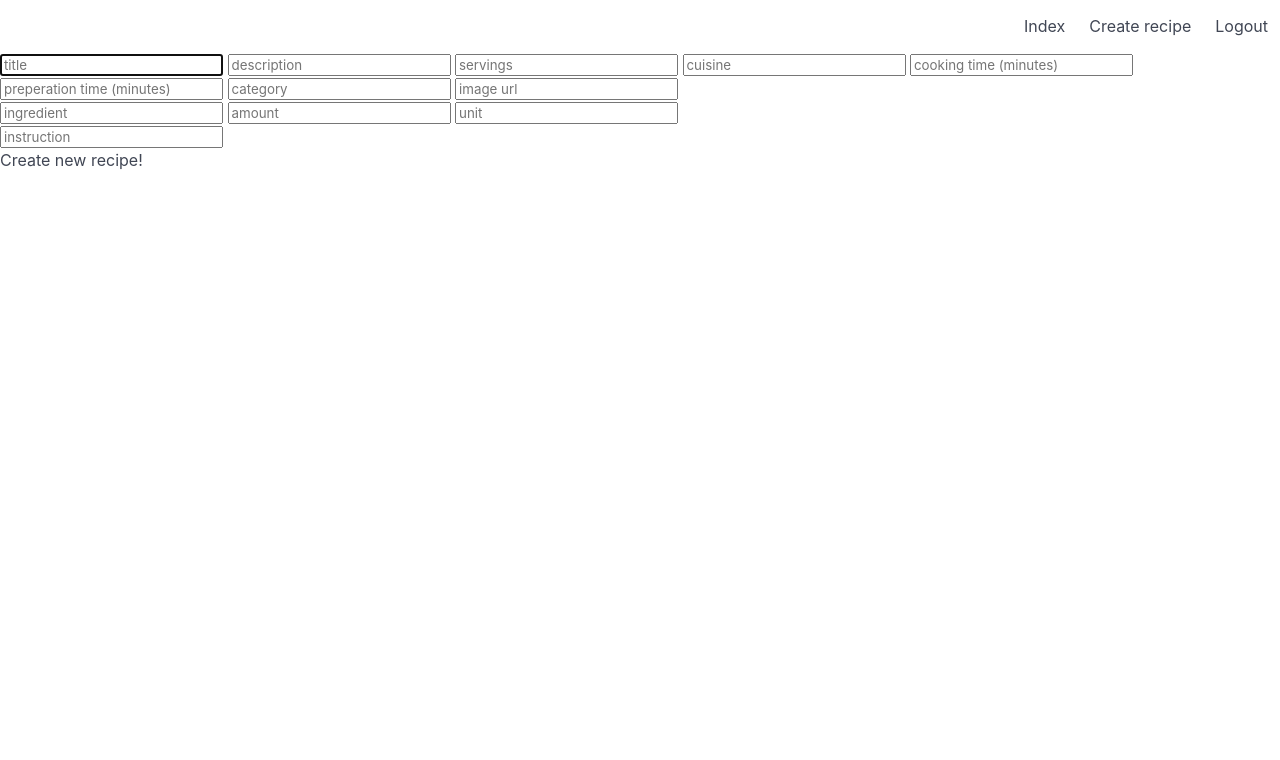
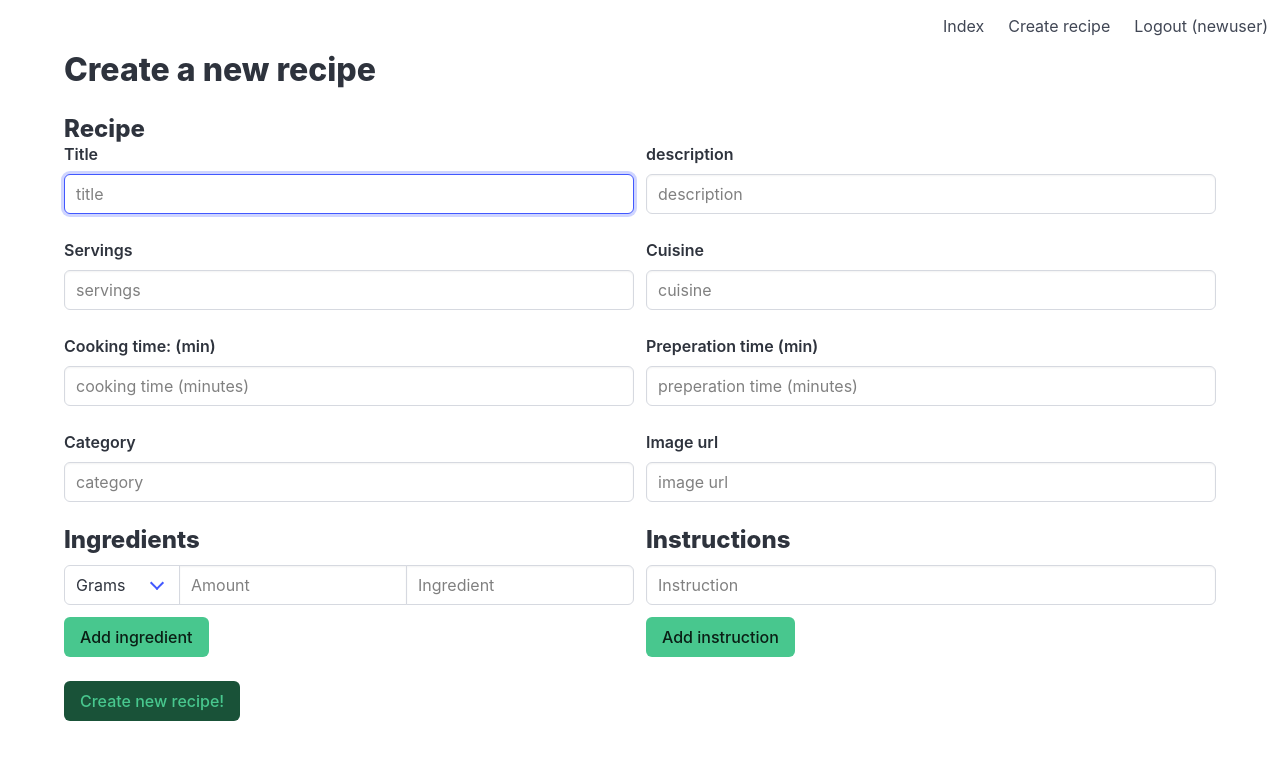
Before and after one commit to IanSpeelman/Recipe_picker, a Django app: page /recipe/new in a window 1280 px wide. Shown: the top 760 px of the page. Run offline with Django 5.2, Linux system fonts and the light colour scheme; a user stored in the database is signed in.

Commit message:
Add new recipe
models created for
    recipes
    ingredients
    instructions

some small improvements on the style
fix some mistakes in the create recipe form

new recipes can now be created
redirect to recipes page after creation (this page is just empty for now)

```diff
--- /dev/null
+++ b/final_project/recipes/static/recipes/scripts/addfields.js
@@ -0,0 +1,71 @@
+document.addEventListener("DOMContentLoaded", () => {
+	const newIngredient = document.querySelector("#new-ingredient");
+	const newInstruction = document.querySelector("#new-instruction");
+	const ingredientList = document.querySelector("#ingredient-list");
+	const instructionList = document.querySelector("#instruction-list");
+    let instructions = 1
+    let ingredients = 1
+	newInstruction.addEventListener("click", (e) => {
+		e.preventDefault();
+		let div = document.createElement("div");
+		div.setAttribute("class", "field");
+		let input = document.createElement("input");
+		input.setAttribute("class", "input");
+		input.setAttribute("type", "text");
+		input.setAttribute("name", `instruction[${instructions}]`);
+		input.setAttribute("aria-label", "instruction");
+		input.setAttribute("placeholder", "Instruction");
+		input.setAttribute("autocomplete", "off");
+		div.append(input);
+		instructionList.append(div);
+        instructions++;
+	});
+	const options = [
+		{ unit: "Grams", short: "g" },
+		{ unit: "mililiters", short: "ml" },
+	];
+	newIngredient.addEventListener("click", (e) => {
+		e.preventDefault();
+		let field = document.createElement("div");
+		field.setAttribute("class", "field has-addons");
+		let control = document.createElement("div");
+		control.classList.add("control");
+		let selectDiv = document.createElement("div");
+		selectDiv.classList.add("select");
+		let select = document.createElement("select");
+		select.setAttribute("name", `unit[${ingredients}]`);
+		for (option of options) {
+			let selectOption = document.createElement("option");
+			selectOption.setAttribute("value", option.short);
+			selectOption.innerText = option.unit;
+			select.append(selectOption);
+		}
+		selectDiv.append(select);
+		control.append(selectDiv);
+		field.append(control);
+		control = document.createElement("div");
+		control.classList.add("control");
+		let input = document.createElement("input");
+		input.setAttribute("type", "number");
+		input.setAttribute("class", "input");
+		input.setAttribute("name", `amount[${ingredients}]`);
+		input.setAttribute("aria-label", "amount");
+		input.setAttribute("placeholder", "Amount");
+		input.setAttribute("autocomplete", "off");
+		control.append(input);
+		field.append(control);
+		control = document.createElement("div");
+		control.classList.add("control");
+		input = document.createElement("input");
+		input.setAttribute("type", "text");
+		input.setAttribute("class", "input");
+		input.setAttribute("name", `ingredient[${ingredients}]`);
+		input.setAttribute("aria-label", "ingredient");
+		input.setAttribute("placeholder", "Ingredient");
+		input.setAttribute("autocomplete", "off");
+		control.append(input);
+		field.append(control);
+		ingredientList.append(field);
+        ingredients++;
+	});
+});
--- a/final_project/recipes/templates/recipes/layout.html
+++ b/final_project/recipes/templates/recipes/layout.html
@@ -11,7 +11,7 @@
         {% endblock %}
     </title>
     <link rel="stylesheet" href="https://cdn.jsdelivr.net/npm/bulma@1.0.1/css/bulma.min.css">
-    <!-- <link rel="stylesheet" href="{% static 'recipes/style/style.css' %}"> -->
+    <link rel="stylesheet" href="{% static 'recipes/style/style.css' %}">
     <script src="{% static 'recipes/scripts/hamburger.js'%}"></script>
 </head>
 
@@ -30,7 +30,7 @@
                 <a class="navbar-item" href="{% url 'index' %}">Index</a>
                 {% if user.is_authenticated %}
                 <a class="navbar-item" href="{% url 'newrecipe' %}">Create recipe</a>
-                <a class="navbar-item" href="{% url 'logout' %}">Logout</a>
+                <a class="navbar-item" href="{% url 'logout' %}">Logout ({{ user }})</a>
                 {% else %}
                 <a class="navbar-item" href="{% url 'login' %}">Login</a>
                 <a class="navbar-item" href="{% url 'register' %}">Register</a>
--- a/final_project/recipes/templates/recipes/new_recipe.html
+++ b/final_project/recipes/templates/recipes/new_recipe.html
@@ -1,34 +1,97 @@
 {% extends 'recipes/layout.html' %}
+{% load static %}
 {% block title %}
 new recipe
 {% endblock %}
 {% block body %}
-<div class="center">
-    <div class="login">
-        <form action="{% url 'newrecipe' %}" method="post">
-            {% csrf_token %}
-            <div id="main-info">
-                <input type="text" name="title" aria-label="title" placeholder="title" required autofocus autocapitalize="on" autocomplete="off">
-                <input type="text" name="description" aria-label="description" placeholder="description" require">
-                <input type="text" name="servings" aria-label="servings" placeholder="servings" require">
-                <input type="text" name="cuisine" aria-label="cuisine" placeholder="cuisine" require">
-                <input type="number" name="cooking-time" aria-label="cooking-time" placeholder="cooking time (minutes)" require">
-                <input type="number" name="preperation-time" aria-label="preperation-time" placeholder="preperation time (minutes)" require">
-                <input type="text" name="category" aria-label="category" placeholder="category" require">
-                <input type="text" name="image_url" aria-label="image_url" placeholder="image url" require">
+<div class="container">
+    <h1 class="title is-3">Create a new recipe</h1>
+    <form action="{% url 'newrecipe' %}" method="post">
+        {% csrf_token %}
+        <h2 class="title is-4">Recipe</h2>
+        <div class="fixed-grid has-1-cols-mobile has-2-cols-desktop">
+            <div class="grid">
+                <div class="field">
+                    <div class="label">Title</div>
+                    <input class="input" type="text" name="title" aria-label="title" placeholder="title" required
+                        autofocus autocapitalize="on" autocomplete="off">
+                </div>
+                <div class="field">
+                    <div class="label">description</div>
+                    <input autocomplete="off" class="input" type="text" name="description" aria-label="description"
+                        placeholder="description" required">
+                </div>
+                <div class="field">
+                    <div class="label">Servings</div>
+                    <input autocomplete="off" class="input" type="number" min="0" name="servings" aria-label="servings" placeholder="servings"
+                        required">
+                </div>
+                <div class="field">
+                    <div class="label">Cuisine</div>
+                    <input autocomplete="off" class="input" type="text" name="cuisine" aria-label="cuisine" placeholder="cuisine" required">
+                </div>
+                <div class="field">
+                    <div class="label">Cooking time: (min)</div>
+                    <input autocomplete="off" class="input" type="number" name="cooking-time" aria-label="cooking-time"
+                        placeholder="cooking time (minutes)" required min="0">
+                </div>
+                <div class="field">
+                    <div class="label">Preperation time (min)</div>
+                    <input autocomplete="off" class="input" type="number" name="preperation-time" aria-label="preperation-time"
+                        placeholder="preperation time (minutes)" required min="0">
+                </div>
+                <div class="field">
+                    <div class="label">Category</div>
+                    <input autocomplete="off" class="input" type="text" name="category" aria-label="category" placeholder="category"
+                        require">
+                </div>
+                <div class="field">
+                    <div class="label">Image url</div>
+                    <input autocomplete="off" class="input" type="text" name="image-url" aria-label="image url" placeholder="image url"
+                        require">
+                </div>
+                <div class="field">
+                    <h2 class="title is-4">Ingredients</h2>
+                    <div class="field" id="ingredient-list">
+                        <div class="field has-addons">
+                            <div class="control">
+                                <div class="select">
+                                    <select name="unit[0]">
+                                        <option value="g">Grams</option>
+                                        <option value="ml">mililiters</option>
+                                    </select>
+                                </div>
+                            </div>
+                            <div class="control">
+                                <input autocomplete="off" type="number" class="input" name="amount[0]" aria-label="Amount"
+                                    placeholder="Amount" min="0" required>
+                            </div>
+                            <div class="control">
+                                <input autocomplete="off" type="text" class="input" name="ingredient[0]" aria-label="Ingredient"
+                                    placeholder="Ingredient" required>
+                            </div>
+                        </div>
+                    </div>
+                    <button class="button is-success" id="new-ingredient">Add ingredient</button>
+                </div>
+                <div class="field">
+                    <h2 class="title is-4">Instructions</h2>
+                    <div class="field" id="instruction-list">
+                        <div class="field">
+                            <input autocomplete="off" class="input" type="text" name="instruction[0]" aria-label="instruction"
+                                placeholder="Instruction" required>
+                        </div>
+                    </div>
+                    <div class=" field">
+                        <button class=" button is-success" id="new-instruction">Add instruction</button>
+                    </div>
+                </div>
+                <div class="field">
+                    <button class=" button is-success is-dark">Create new recipe!</button>
+                </div>
             </div>
-            <div id="ingredients">
-                <input type="text" name="ingredient" aria-label="ingredient" placeholder="ingredient">
-                <input type="text" name="amount" aria-label="amount" placeholder="amount">
-                <input type="text" name="unit" aria-label="unit" placeholder="unit">
-            </div>
-            <div id="instructions">
-                <input type="text" name="instruction" aria-label="instruction" placeholder="instruction"">
-            </div>
-
-            <button>Create new recipe!</button>
-        </form>
-    </div>
+        </div>
+    </form>
 </div>
-
+<script src="{% static 'recipes/scripts/addfields.js' %}"></script>
 {% endblock %}
--- a/final_project/recipes/urls.py
+++ b/final_project/recipes/urls.py
@@ -7,4 +7,5 @@ urlpatterns = [
     path("register", views.register, name="register"),
     path("logout", views.logout, name="logout"),
     path("recipe/new", views.new_recipe , name="newrecipe"),
+    path("recipe/<int:recipe_id>", views.recipe , name="recipe"),
 ]
--- a/final_project/recipes/views.py
+++ b/final_project/recipes/views.py
@@ -4,10 +4,20 @@ from django.urls import reverse
 from django.contrib.auth.models import User
 from django.contrib.auth import authenticate, login as auth_login, logout as auth_logout
 
+from .models import Recipe, Ingredient, Instruction
+
 # Create your views here.
 def index(request):
-    if request.user.is_authenticated:
-        print(f"the current user is {request.user}")
+    #! this can be removed when done testing
+    #! comment out for unittest
+    # recipe = Recipe.objects.get(title="test recipe")
+    # steps = Instruction.objects.filter(recipe=recipe)
+    # ingredients = Ingredient.objects.filter(recipe=recipe)
+    # print(recipe.title)
+    # for step in steps:
+    #     print(f"step {step.instruction_number}:{step.instruction}")
+    # for ingredient in ingredients:
+    #     print(f"{ingredient.amount}{ingredient.unit} of {ingredient.ingredient}")
     return render(request, "recipes/index.html")
 
 def register(request):
@@ -66,11 +76,51 @@ def logout(request):
     return HttpResponseRedirect(reverse("index"))
 
 def new_recipe(request):
+    #check if user is logged in
     if request.user.is_authenticated:
 
         if request.method == "POST":
-            print("post")
+            # get all information to be stored
+            title = request.POST.get("title")
+            description = request.POST.get("description")
+            servings = request.POST.get("servings")
+            cuisine = request.POST.get("cuisine")
+            cooking_time = request.POST.get("cooking-time")
+            preperation_time = request.POST.get("preperation-time")
+            category = request.POST.get("category")
+            image_url = request.POST.get("image-url")
+            if all(v is not None for v in [title,description,servings,cuisine,cooking_time,
+                                           preperation_time,category,image_url]):
+
+                Recipe.objects.create(title=title, description=description, servings=servings, cuisine=cuisine, cooking_time=cooking_time,
+                                    preperation_time=preperation_time, category=category, image_url=image_url, creator=request.user)
+                recipe  = Recipe.objects.all().last()
+                print(recipe.id)
+                # get every ingredient and instruction that is added to the recipe and store them in a list
+                i = 0
+                instructions = []
+                while bool(request.POST.get(f"instruction[{i}]")):
+                    Instruction.objects.create(recipe=recipe, instruction_number=i+1, instruction=request.POST.get(f"instruction[{i}]"))
+                    # print(Instruction.objects.all().last())
+                    i += 1
+                i = 0
+                ingredients = []
+                while bool(request.POST.get(f"ingredient[{i}]")):
+                    Ingredient.objects.create(recipe=recipe, unit=request.POST.get(f"unit[{i}]"),
+                                            amount=request.POST.get(f"amount[{i}]"), ingredient=request.POST.get(f"ingredient[{i}]"))
+                    # print(Ingredient.objects.all().last())
+                    i += 1
+
+                return HttpResponseRedirect(reverse("recipe", kwargs={"recipe_id": recipe.id}))
+            else:
+                return render(request, "recipes/new_recipe.html", status=406)
 
         return render(request, "recipes/new_recipe.html")
     else:
-        return HttpResponseRedirect(reverse("index"))
+        return HttpResponseRedirect(reverse("login"))
+
+
+def recipe(request, recipe_id):
+    return render(request,"recipes/recipe.html", {
+        "recipe_id": recipe_id,
+    })
```
Also changed, not shown: final_project/recipes/models.py (+23 -0 lines), final_project/recipes/templates/recipes/login.html (+14 -11 lines), final_project/recipes/templates/recipes/recipe.html (added, +7 -0 lines), final_project/recipes/templates/recipes/register.html (+28 -16 lines), final_project/recipes/tests/test_views.py (+57 -6 lines), final_project/db.sqlite3, final_project/recipes/migrations/0003_initial.py (added), final_project/recipes/migrations/0004_recipe_creator.py (added), final_project/recipes/migrations/0005_rename_recipe_id_ingredient_recipe_and_more.py (added).
